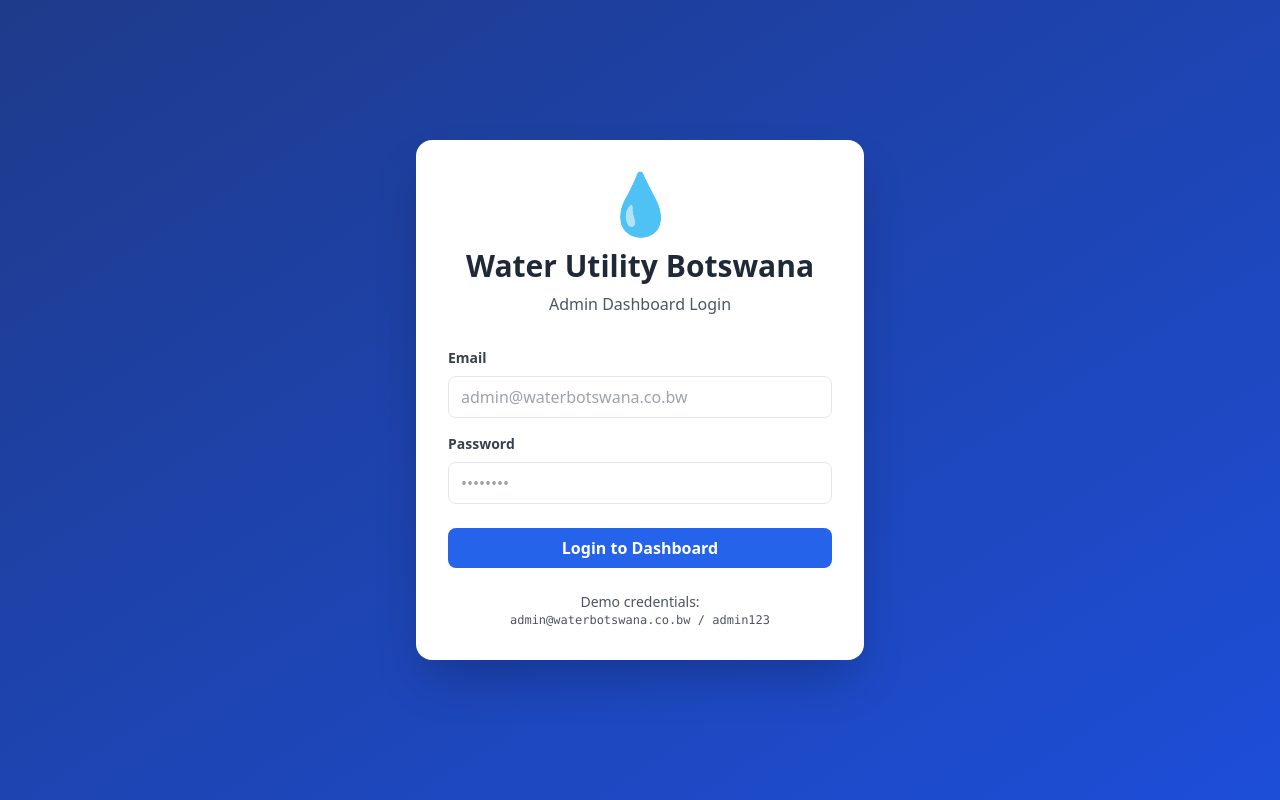
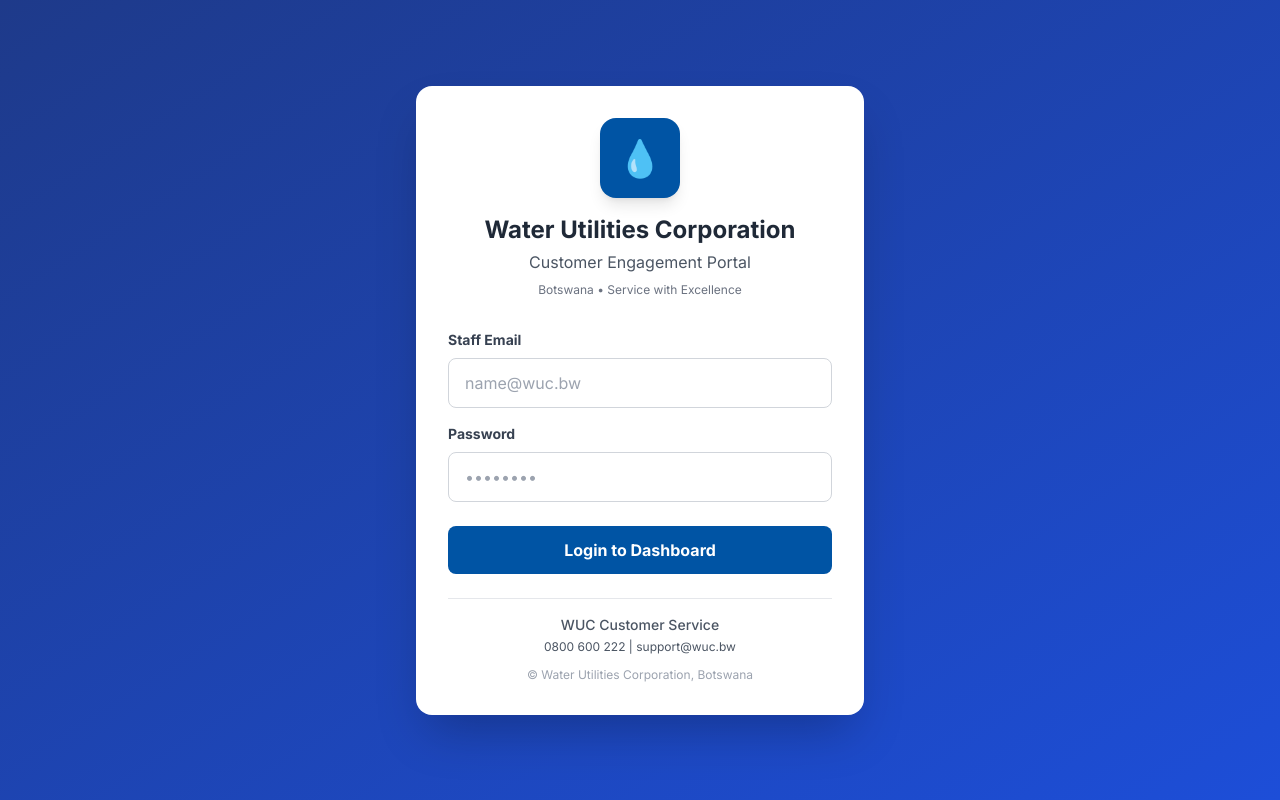
Before and after one commit to compusense/water-botswana, a website: page public/index.html in a window 1280 px wide. Drawn offline with nearby package versions, Linux system fonts and the light colour scheme.

Commit message:
Update title and labels for staff portal

```diff
--- a/public/index.html
+++ b/public/index.html
@@ -3,34 +3,45 @@
 <head>
     <meta charset="UTF-8">
     <meta name="viewport" content="width=device-width, initial-scale=1.0">
-    <title>Botswana Water Utility - Admin Portal</title>
+    <title>WUC Botswana - Staff Portal</title>
     <script src="https://cdn.tailwindcss.com"></script>
+    <style>
+        @import url('https://fonts.googleapis.com/css2?family=Inter:wght@400;500;600;700&display=swap');
+        * { font-family: 'Inter', sans-serif; }
+        .bg-wuc { background-color: #0054A4; }
+    </style>
 </head>
 <body class="bg-gradient-to-br from-blue-900 to-blue-700 min-h-screen flex items-center justify-center">
-    <div class="bg-white rounded-2xl shadow-2xl p-8 max-w-md w-full">
+    <div class="bg-white rounded-2xl shadow-2xl p-8 max-w-md w-full mx-4">
         <div class="text-center mb-8">
-            <div class="text-6xl mb-4">💧</div>
-            <h1 class="text-3xl font-bold text-gray-800">Water Utility Botswana</h1>
-            <p class="text-gray-600 mt-2">Admin Dashboard Login</p>
+            <div class="flex justify-center mb-4">
+                <div class="w-20 h-20 bg-wuc rounded-2xl flex items-center justify-center shadow-lg">
+                    <span class="text-4xl">💧</span>
+                </div>
+            </div>
+            <h1 class="text-2xl font-bold text-gray-800">Water Utilities Corporation</h1>
+            <p class="text-gray-600 mt-1">Customer Engagement Portal</p>
+            <p class="text-xs text-gray-500 mt-2">Botswana • Service with Excellence</p>
         </div>
 
         <form id="login-form">
             <div class="mb-4">
-                <label class="block text-gray-700 text-sm font-bold mb-2">Email</label>
-                <input type="email" id="email" class="w-full px-3 py-2 border rounded-lg focus:outline-none focus:ring-2 focus:ring-blue-500" placeholder="admin@waterbotswana.co.bw">
+                <label class="block text-gray-700 text-sm font-bold mb-2">Staff Email</label>
+                <input type="email" id="email" class="w-full px-4 py-3 border border-gray-300 rounded-lg focus:outline-none focus:ring-2 focus:ring-wuc" placeholder="name@wuc.bw">
             </div>
             <div class="mb-6">
                 <label class="block text-gray-700 text-sm font-bold mb-2">Password</label>
-                <input type="password" id="password" class="w-full px-3 py-2 border rounded-lg focus:outline-none focus:ring-2 focus:ring-blue-500" placeholder="••••••••">
+                <input type="password" id="password" class="w-full px-4 py-3 border border-gray-300 rounded-lg focus:outline-none focus:ring-2 focus:ring-wuc" placeholder="••••••••">
             </div>
-            <button type="submit" class="w-full bg-blue-600 text-white font-bold py-2 px-4 rounded-lg hover:bg-blue-700 transition">
+            <button type="submit" class="w-full bg-wuc text-white font-bold py-3 px-4 rounded-lg hover:bg-blue-800 transition">
                 Login to Dashboard
             </button>
         </form>
 
-        <div class="mt-6 text-center text-sm text-gray-600">
-            <p>Demo credentials:</p>
-            <p class="font-mono text-xs">admin@waterbotswana.co.bw / admin123</p>
+        <div class="mt-6 pt-4 border-t text-center text-sm text-gray-600">
+            <p class="font-medium">WUC Customer Service</p>
+            <p class="text-xs mt-1">0800 600 222 | support@wuc.bw</p>
+            <p class="text-xs text-gray-400 mt-3">© Water Utilities Corporation, Botswana</p>
         </div>
     </div>
 
@@ -39,12 +50,10 @@
             e.preventDefault();
             const email = document.getElementById('email').value;
             const password = document.getElementById('password').value;
-
-            // Simple demo auth
-            if (email === 'admin@waterbotswana.co.bw' && password === 'admin123') {
+            if (email === 'admin@wuc.bw' && password === 'admin123') {
                 window.location.href = '/dashboard';
             } else {
-                alert('Invalid credentials. Use admin@waterbotswana.co.bw / admin123');
+                alert('Invalid credentials. Use admin@wuc.bw / admin123');
             }
         });
     </script>
```
